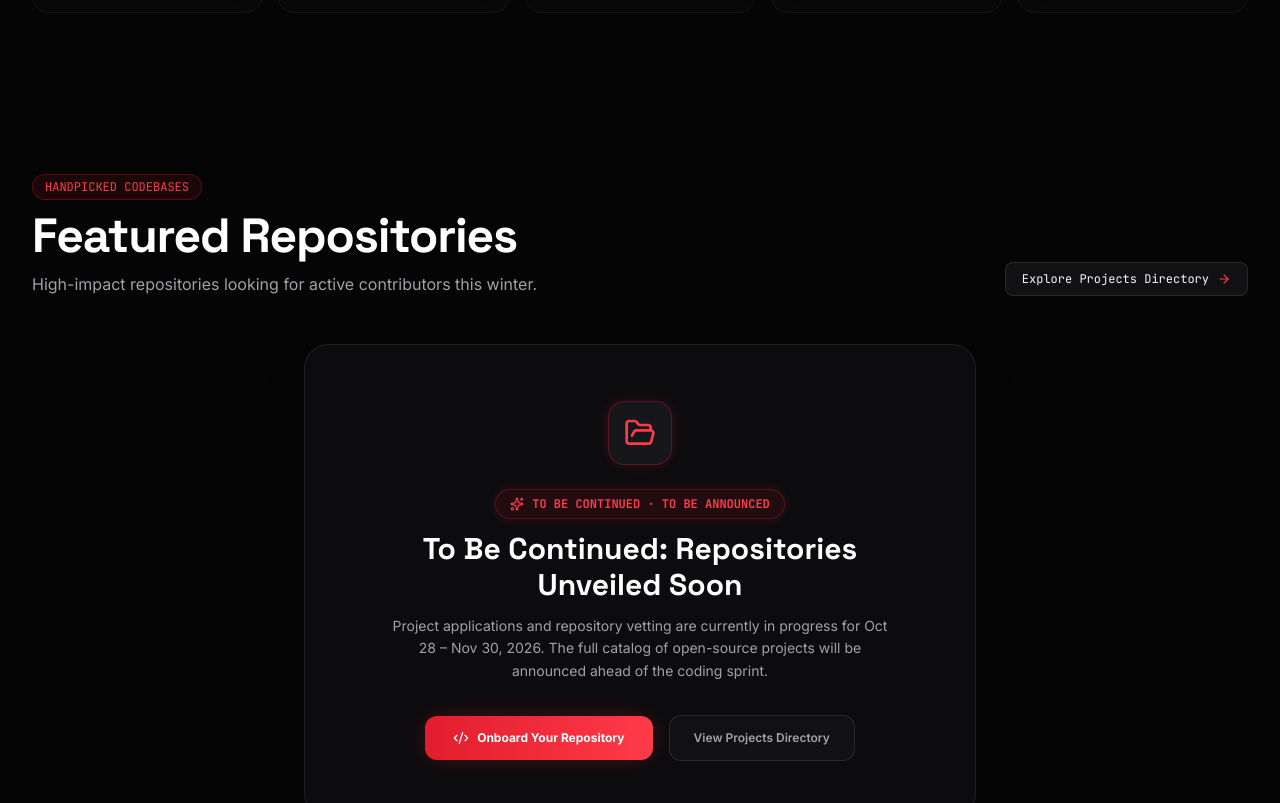
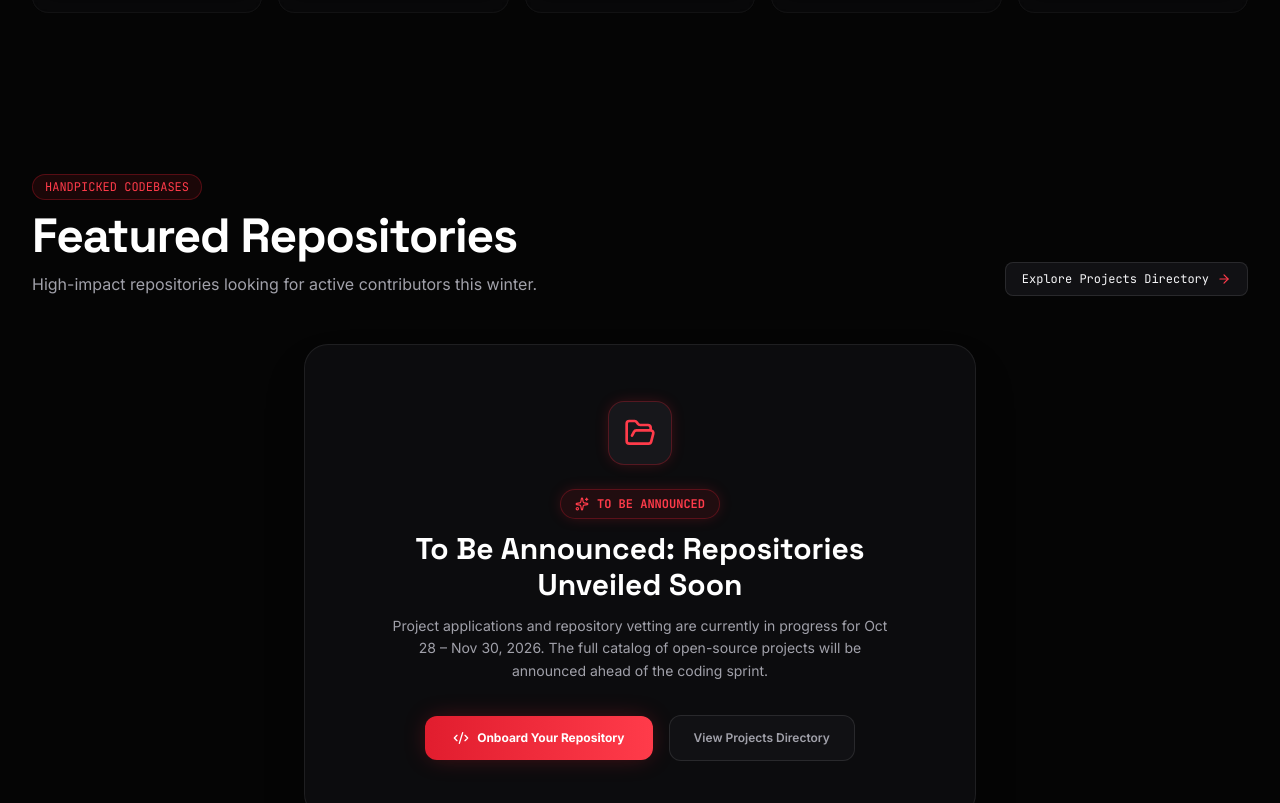
Before and after one commit to namanlunia/Event, a Next.js app: page / in a window 1280 px wide. Shown: the part 2693-3496 px from the top of the page. Built offline with nearby package versions, Linux system fonts and the light colour scheme; no server answers.

Commit message:
feat(projects): update project empty state wording from continued to announced

```diff
--- a/src/app/projects/page.tsx
+++ b/src/app/projects/page.tsx
@@ -83,11 +83,11 @@ export default function ProjectsDirectoryPage() {
 
           <div className="inline-flex items-center gap-2 px-3.5 py-1.5 rounded-full bg-red-primary/10 border border-red-primary/30 text-xs font-mono text-red-bright uppercase font-bold mb-4 shadow-red-glow-sm">
             <Sparkles className="w-3.5 h-3.5" />
-            <span>To Be Continued · To Be Announced</span>
+            <span>To Be Announced</span>
           </div>
 
           <h2 className="font-heading font-black text-2xl sm:text-4xl text-white mb-4">
-            To Be Continued: Repositories Unveiled Soon
+            To Be Announced: Repositories Unveiled Soon
           </h2>
 
           <p className="text-sm sm:text-base text-text-secondary leading-relaxed mb-8 max-w-xl mx-auto">
--- a/src/components/home/FeaturedProjects.tsx
+++ b/src/components/home/FeaturedProjects.tsx
@@ -38,10 +38,10 @@ export default function FeaturedProjects() {
           </div>
           <div className="inline-flex items-center gap-2 px-3.5 py-1.5 rounded-full bg-red-primary/10 border border-red-primary/30 text-xs font-mono text-red-bright uppercase font-bold mb-3 shadow-red-glow-sm">
             <Sparkles className="w-3.5 h-3.5" />
-            <span>To Be Continued · To Be Announced</span>
+            <span>To Be Announced</span>
           </div>
           <h3 className="font-heading font-bold text-2xl sm:text-3xl text-white mb-3">
-            To Be Continued: Repositories Unveiled Soon
+            To Be Announced: Repositories Unveiled Soon
           </h3>
           <p className="text-sm text-text-secondary leading-relaxed max-w-lg mx-auto mb-8">
             Project applications and repository vetting are currently in progress for {formatDateRange(PHASES[0])}. The full catalog of open-source projects will be announced ahead of the coding sprint.
--- a/src/components/home/StatsCounter.tsx
+++ b/src/components/home/StatsCounter.tsx
@@ -37,7 +37,7 @@ export default function StatsCounter() {
     },
     {
       label: "Open Source Projects",
-      sublabel: "To be continued · To be announced",
+      sublabel: "To be announced",
       value: 0,
       suffix: "",
       isTba: true,
--- a/src/lib/dataService.ts
+++ b/src/lib/dataService.ts
@@ -5,7 +5,7 @@ import { Project, UserProfile, PullRequest, Ambassador, College, Sponsor } from
  * In launch mode, projects are "To Be Announced" prior to official onboarding.
  */
 export function getApprovedProjects(): Project[] {
-  // In launch mode, projects are cleared and "To Be Continued / To Be Announced"
+  // In launch mode, projects are cleared and "To Be Announced"
   return [];
 }
 
```
Also changed, not shown: 1 other file (tests, documents, lock files or other folders).
